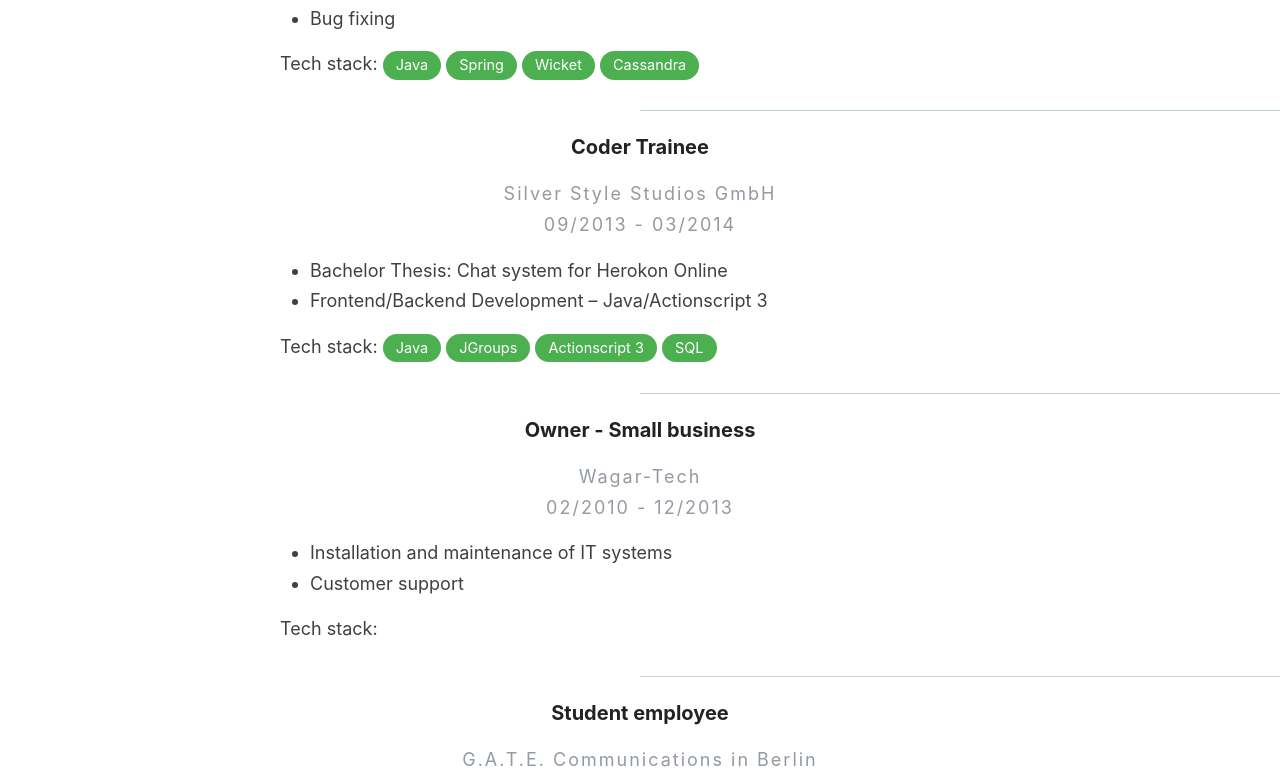
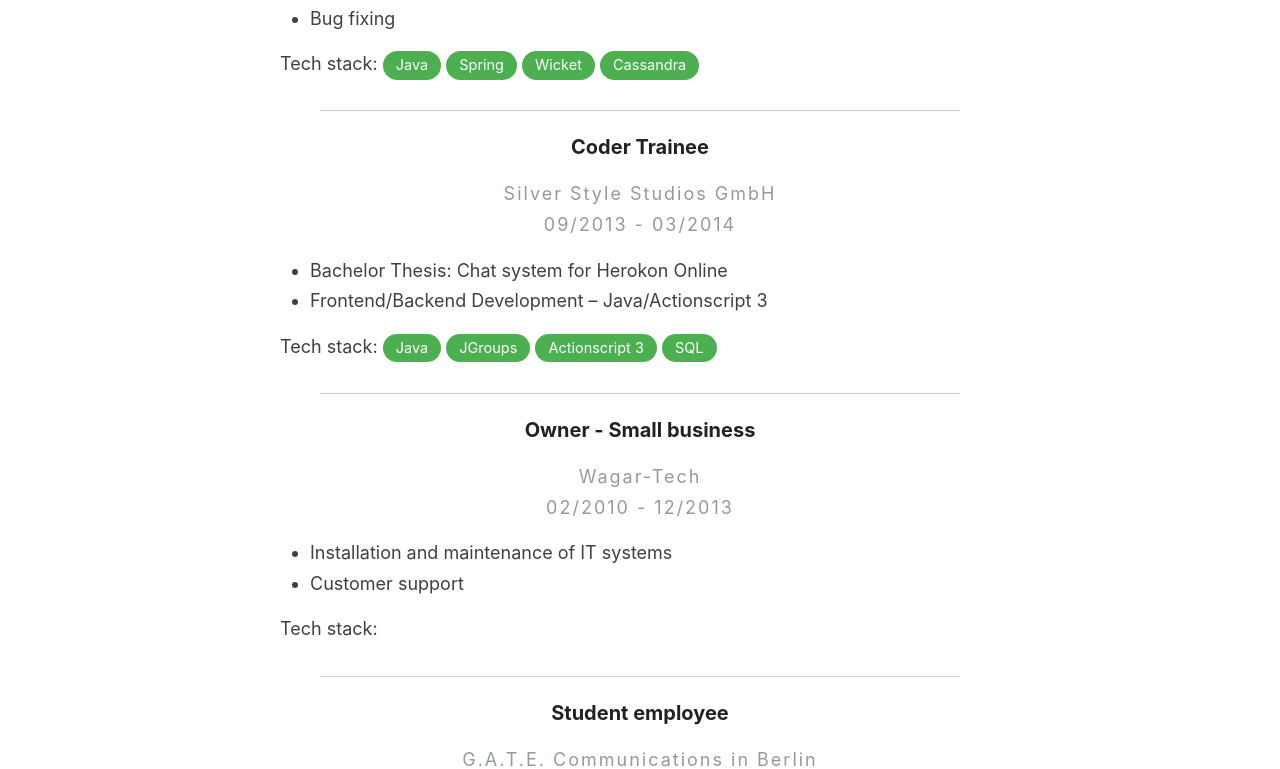
Before and after one commit to swagar/my-reverie, a Jekyll site: the page built from _pages/cv.md, in a window 1280 px wide. Shown: the part 498-1267 px from the top of the page. Built offline with Jekyll 4.4.1, drawn with Linux system fonts in a browser that asks for light colours.

Commit message:
more work on cv

```diff
--- a/assets/style.scss
+++ b/assets/style.scss
@@ -132,7 +132,7 @@ h2 {
      	    height: 1px;
      	    background: rgb(192, 211, 218);
      	    position: absolute;
-     	    left: 50%;
+     	    left: 25%;
      }
  }
 
```
